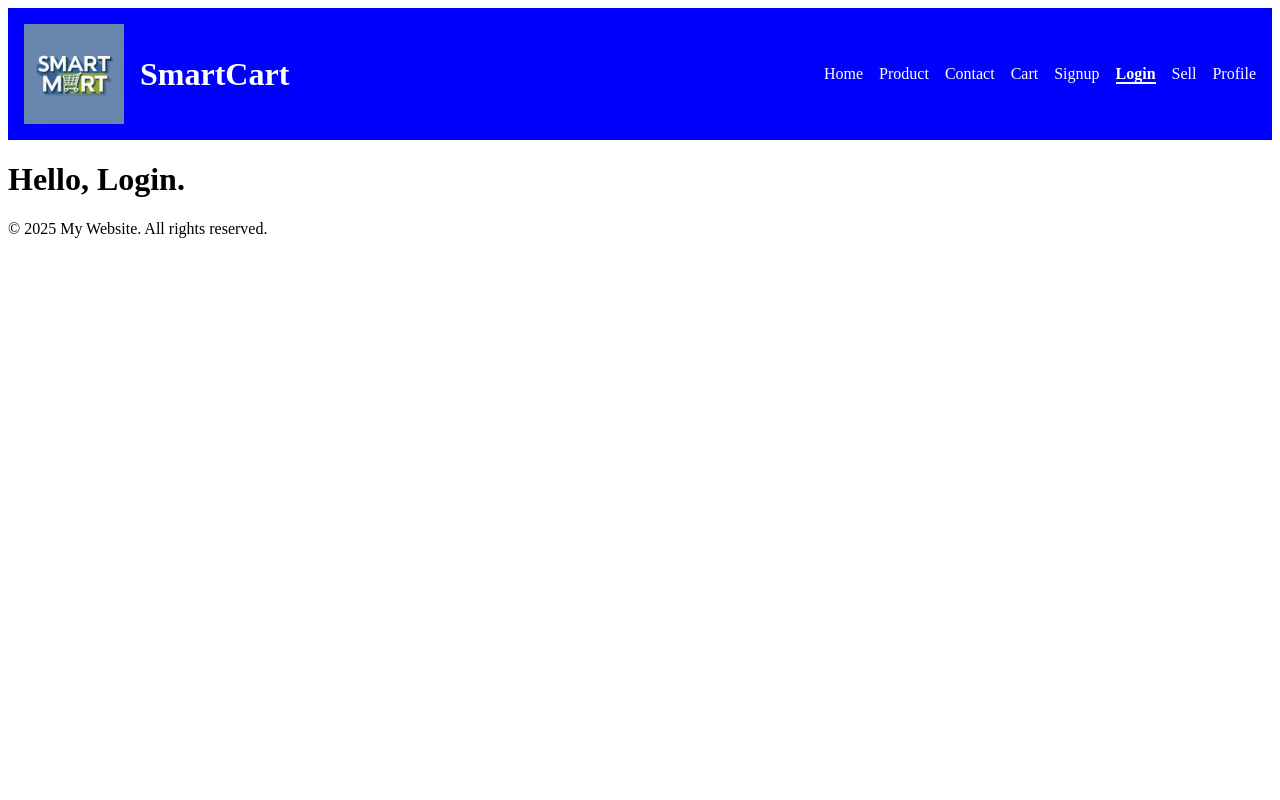
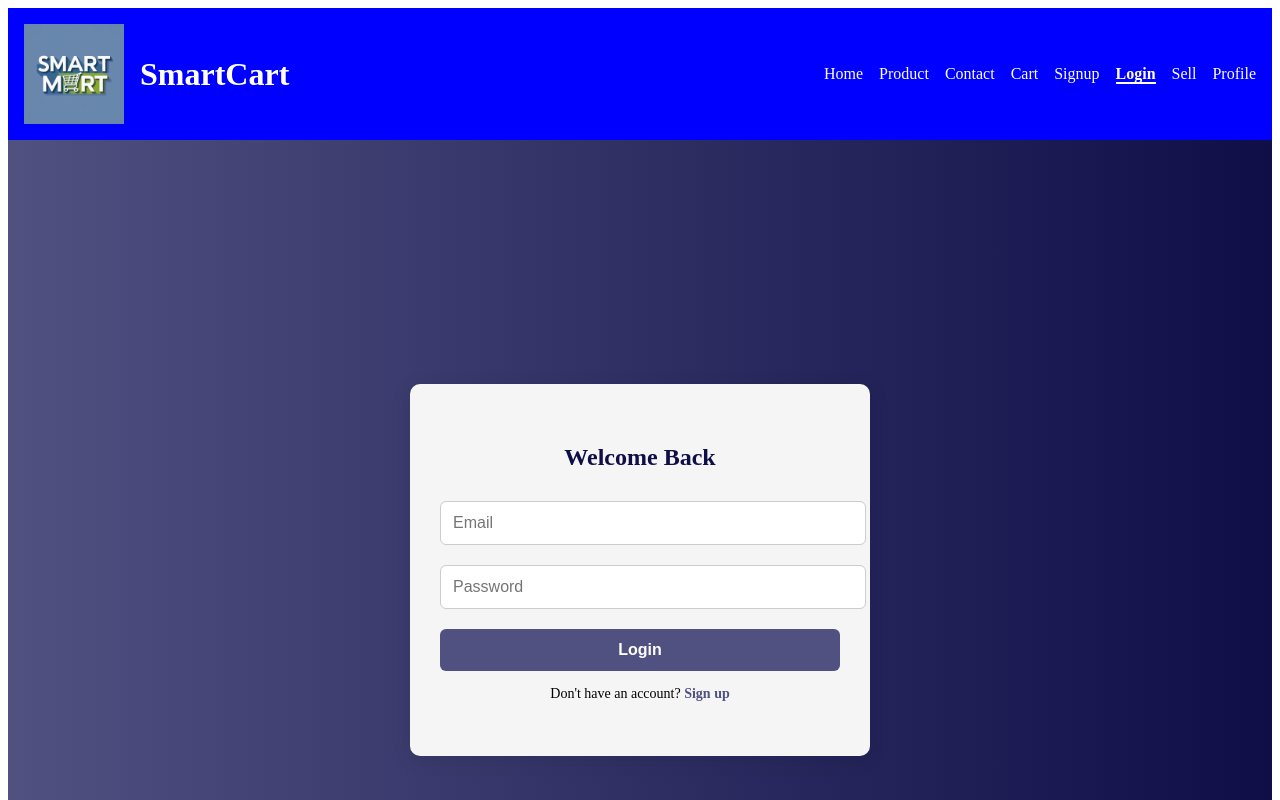
Before and after one commit to Shreyasi-16/SmartCart-Ecom-Web, a React (Vite) app in the folder client/: page /login in a window 1280 px wide. Shown: the top 800 px of the page. Built offline with nearby package versions, Linux system fonts and the light colour scheme.

Commit message:
WIP: temp commit before rebase

```diff
--- a/client/package.json
+++ b/client/package.json
@@ -24,5 +24,9 @@
     "eslint-plugin-react-refresh": "^0.4.20",
     "globals": "^16.3.0",
     "vite": "^7.0.4"
-  }
+  },
+  "description": "This template provides a minimal setup to get React working in Vite with HMR and some ESLint rules.",
+  "main": "eslint.config.js",
+  "author": "",
+  "license": "ISC"
 }
--- a/client/src/pages/Login.css
+++ b/client/src/pages/Login.css
@@ -0,0 +1,77 @@
+:root {
+  --primary: #0F0E47;
+  --accent: #505081;
+  --light: #f5f5f5;
+  --text: #ffffff;
+}
+
+.login-container {
+  min-height: 100vh;
+  background: linear-gradient(to left, var(--primary), var(--accent));
+  display: flex;
+  justify-content: center;
+  align-items: center;
+  padding: 30px;
+}
+
+.login-form {
+  background-color: var(--light);
+  padding: 40px 30px;
+  border-radius: 10px;
+  box-shadow: 0 4px 20px rgba(0,0,0,0.1);
+  width: 100%;
+  max-width: 400px;
+  text-align: center;
+}
+
+.login-form h2 {
+  margin-bottom: 20px;
+  color: var(--primary);
+}
+
+.login-form input {
+  width: 100%;
+  padding: 12px;
+  margin: 10px 0;
+  border-radius: 6px;
+  border: 1px solid #ccc;
+  font-size: 16px;
+}
+
+.login-form button {
+  width: 100%;
+  padding: 12px;
+  background-color: var(--accent);
+  color: var(--text);
+  font-weight: bold;
+  border: none;
+  border-radius: 6px;
+  cursor: pointer;
+  font-size: 16px;
+  margin-top: 10px;
+  transition: background-color 0.3s ease;
+}
+
+.login-form button:hover {
+  background-color: var(--primary);
+}
+
+.login-form p {
+  margin-top: 15px;
+  font-size: 14px;
+}
+
+.login-form a {
+  color: var(--accent);
+  text-decoration: none;
+  font-weight: bold;
+}
+.page-container {
+  padding-top: 80px; /* height of the fixed header */
+}
+@media screen and (max-width: 480px) {
+  .login-container {
+    padding-top: 250px;
+
+  }
+}
--- a/client/src/pages/Login.jsx
+++ b/client/src/pages/Login.jsx
@@ -1,4 +1,16 @@
-export function Login()
-{
-    return <h1>Hello, Login.</h1>
+import React from 'react';
+import './Login.css';
+
+export function Login() {
+  return (
+    <div className="login-container">
+      <form className="login-form">
+        <h2>Welcome Back</h2>
+        <input type="email" placeholder="Email" required />
+        <input type="password" placeholder="Password" required />
+        <button type="submit">Login</button>
+        <p>Don't have an account? <a href="/signup">Sign up</a></p>
+      </form>
+    </div>
+  );
 }
```
Also changed, not shown: 1 other file (tests, documents, lock files or other folders).
